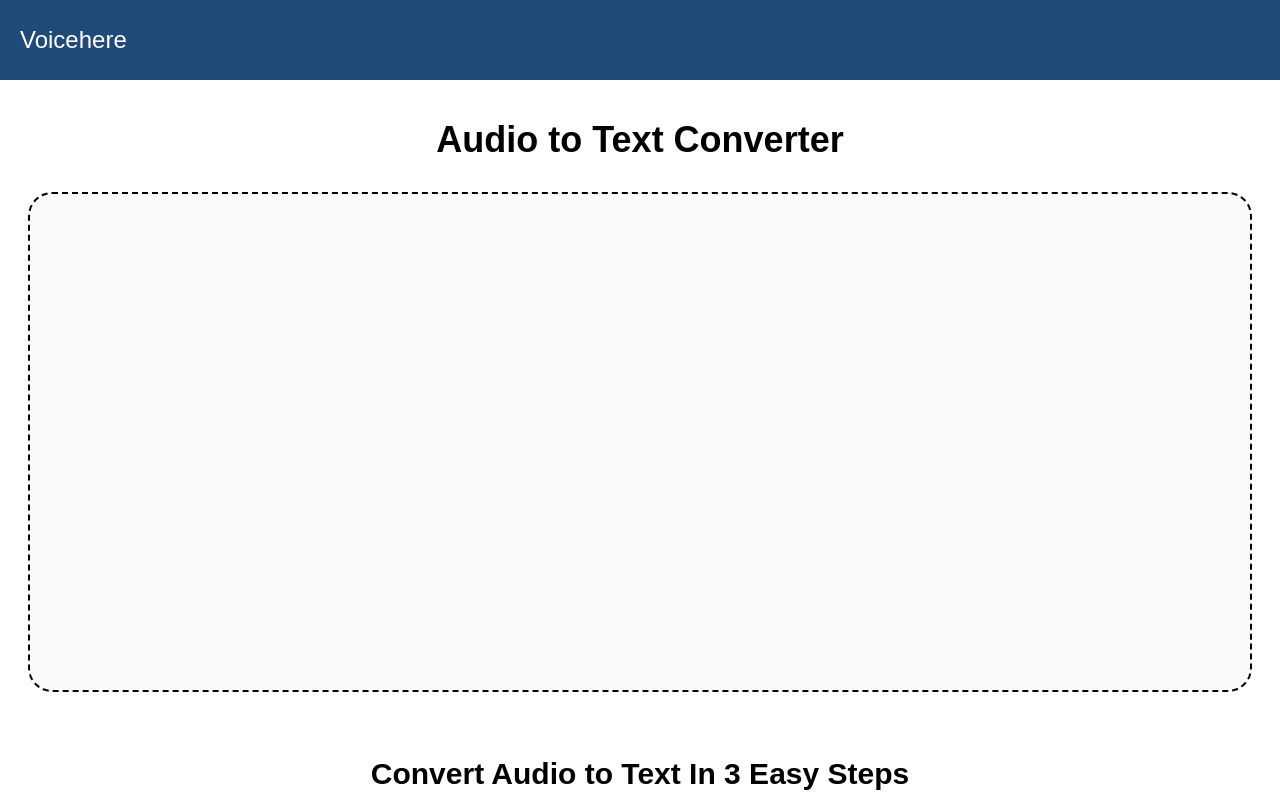
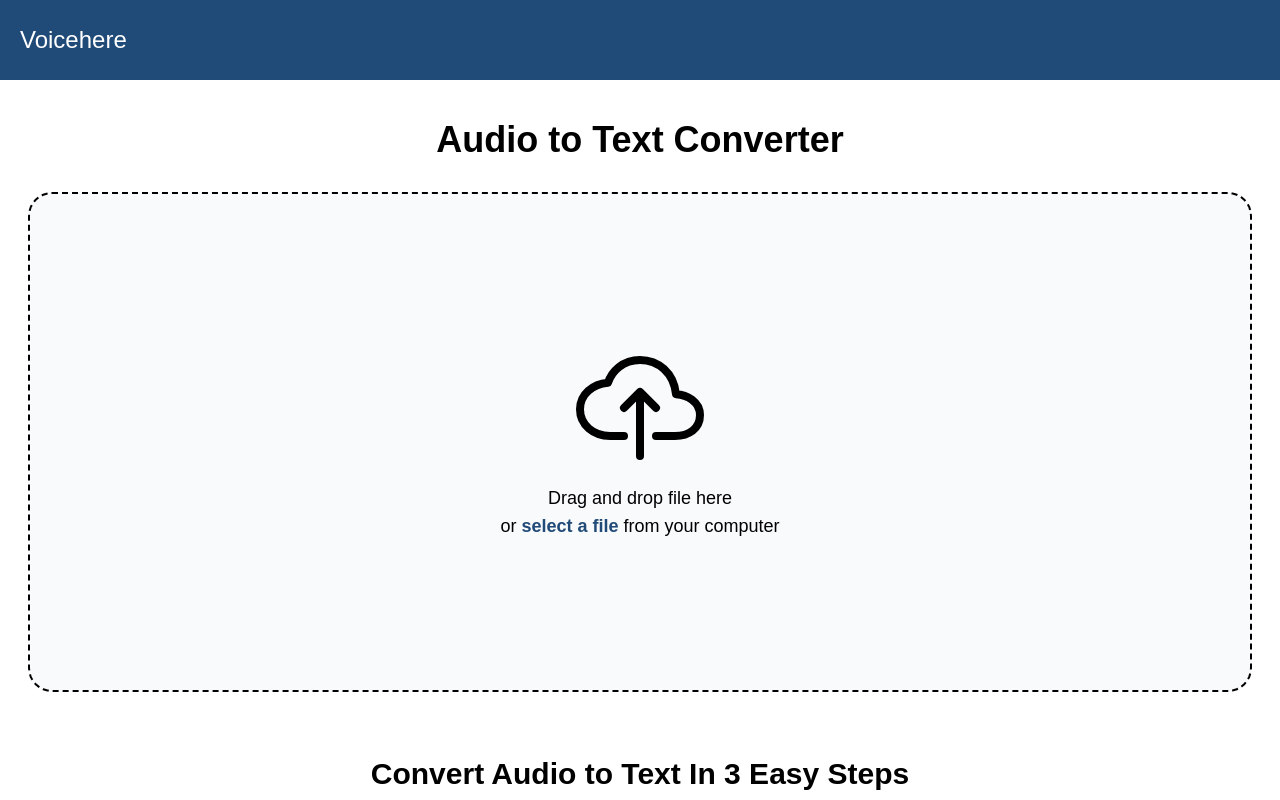
Before and after one commit to izzatarroyyan12/voicehere, a Next.js app in the folder frontend/: page / in a window 1280 px wide. Shown: the top 800 px of the page. Built offline with nearby package versions, Linux system fonts and the light colour scheme; a web font is replaced by a local one.

Commit message:
fix: flow state idle

```diff
--- a/frontend/src/app/page.js
+++ b/frontend/src/app/page.js
@@ -86,7 +86,7 @@ export default function Home() {
         <div
           className={`w-full grid place-content-center bg-slate-50 min-h-[500px] border-2 border-dashed border-black rounded-3xl ${audio ? '' : 'cursor-pointer'}`}
         >
-          {mode == Mode.HOMR && (
+          {mode == Mode.IDLE && (
             <div data-name="inputAudioField">
               <input
                 type="file"
```
